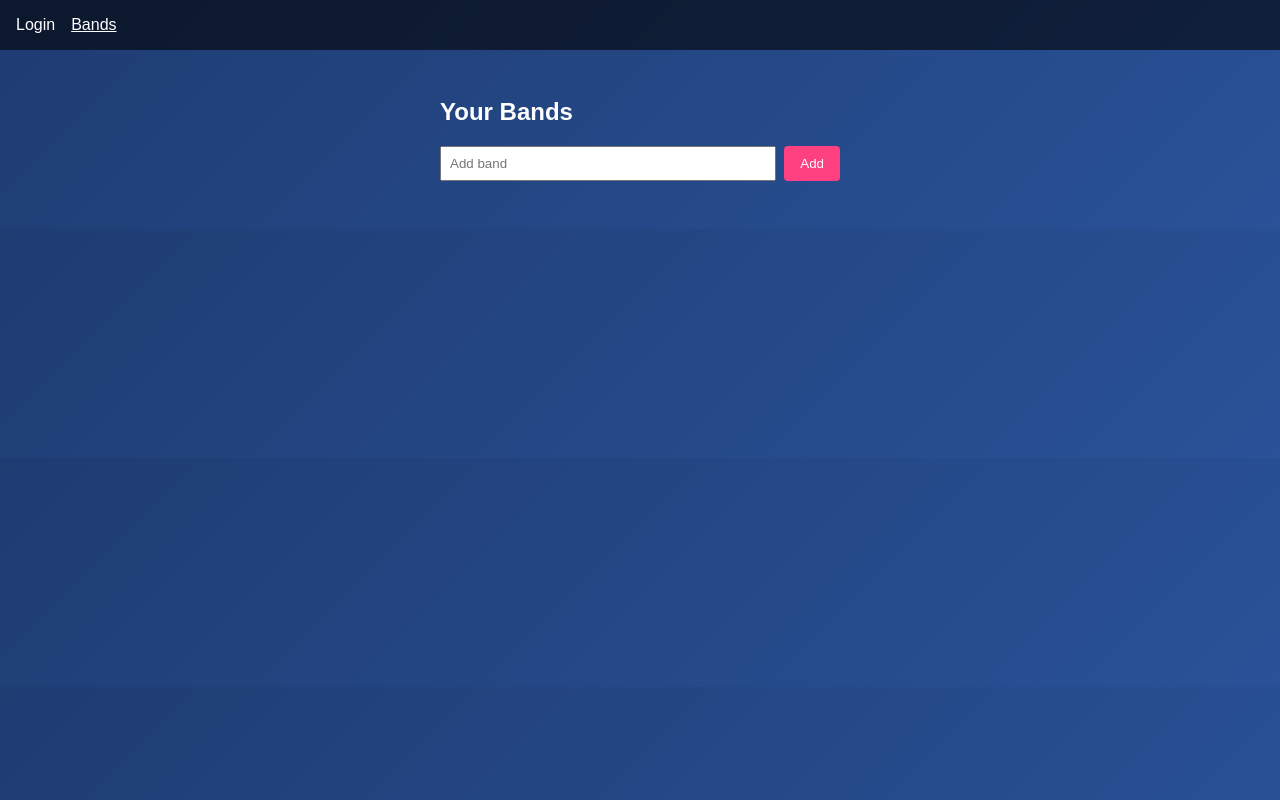
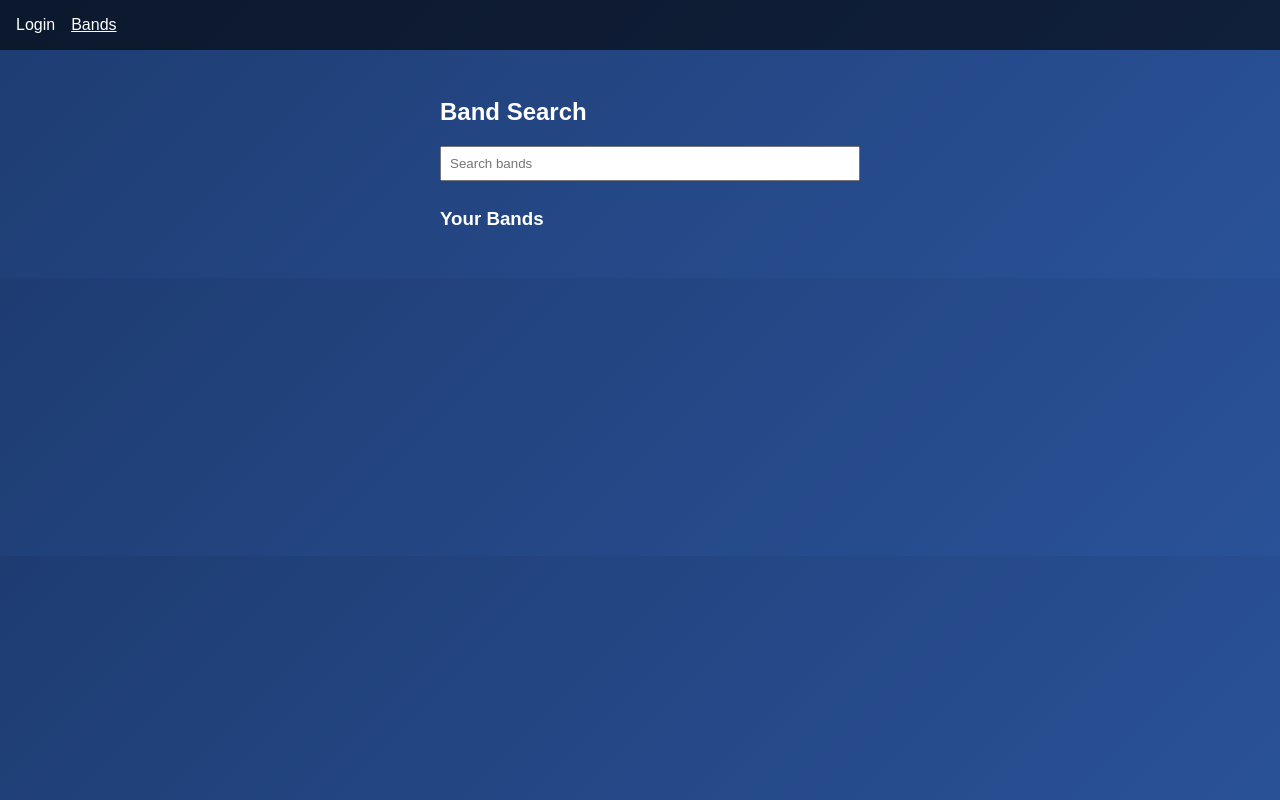
Before and after one commit to chrismeyer10/Konzertkompass, an Angular app in the folder frontend/: page /bands in a window 1280 px wide. Built offline with nearby package versions, Linux system fonts and the light colour scheme.

Commit message:
feat: add band search with global suggestions

```diff
--- a/frontend/src/app/band-list.component.html
+++ b/frontend/src/app/band-list.component.html
@@ -1,12 +1,21 @@
 <div class="band-list">
-  <h2>Your Bands</h2>
-  <form (ngSubmit)="addBand()">
-    <input name="band" [(ngModel)]="newBand" placeholder="Add band" required />
-    <button type="submit">Add</button>
-  </form>
-  <ul>
+  <h2>Band Search</h2>
+  <input
+    name="band"
+    [(ngModel)]="searchTerm"
+    (ngModelChange)="search($event)"
+    placeholder="Search bands"
+  />
+  <ul *ngIf="suggestions.length">
+    <li *ngFor="let band of suggestions" (click)="addBand(band)">
+      {{ band.name }}
+    </li>
+  </ul>
+
+  <h3>Your Bands</h3>
+  <ul class="your-bands">
     <li *ngFor="let band of bands">
-      {{ band }}
+      {{ band.name }}
       <button (click)="removeBand(band)">Remove</button>
     </li>
   </ul>
--- a/frontend/src/app/band-list.component.scss
+++ b/frontend/src/app/band-list.component.scss
@@ -3,20 +3,10 @@
   margin: 2rem auto;
 }
 
-form {
-  display: flex;
-  gap: 0.5rem;
-  margin-bottom: 1rem;
-}
-
 input {
-  flex: 1;
+  width: 100%;
   padding: 0.5rem;
-}
-
-button {
-  padding: 0.5rem 1rem;
-  cursor: pointer;
+  margin-bottom: 0.5rem;
 }
 
 ul {
@@ -25,7 +15,11 @@ ul {
 }
 
 li {
+  padding: 0.25rem 0;
+  cursor: pointer;
+}
+
+.your-bands li {
   display: flex;
   justify-content: space-between;
-  margin-bottom: 0.5rem;
 }
--- a/frontend/src/app/band-list.component.ts
+++ b/frontend/src/app/band-list.component.ts
@@ -1,6 +1,8 @@
 import { Component } from '@angular/core';
 import { CommonModule } from '@angular/common';
 import { FormsModule } from '@angular/forms';
+import { BandSearchService } from './band-search.service';
+import { Band } from './models/band';
 
 @Component({
   selector: 'app-band-list',
@@ -10,18 +12,23 @@ import { FormsModule } from '@angular/forms';
   styleUrl: './band-list.component.scss'
 })
 export class BandListComponent {
-  newBand = '';
-  bands: string[] = [];
+  searchTerm = '';
+  suggestions: Band[] = [];
+  bands: Band[] = [];
 
-  addBand() {
-    const name = this.newBand.trim();
-    if (name) {
-      this.bands.push(name);
-      this.newBand = '';
-    }
+  constructor(private bandSearch: BandSearchService) {}
+
+  search(term: string) {
+    this.bandSearch.search(term).subscribe(bands => (this.suggestions = bands));
   }
 
-  removeBand(band: string) {
-    this.bands = this.bands.filter(b => b !== band);
+  addBand(band: Band) {
+    this.bands.push(band);
+    this.searchTerm = '';
+    this.suggestions = [];
+  }
+
+  removeBand(band: Band) {
+    this.bands = this.bands.filter(b => b.id !== band.id);
   }
 }
--- /dev/null
+++ b/frontend/src/app/band-search.service.ts
@@ -0,0 +1,22 @@
+import { Injectable } from '@angular/core';
+import { HttpClient } from '@angular/common/http';
+import { Observable, map, of } from 'rxjs';
+import { Band } from './models/band';
+
+@Injectable({ providedIn: 'root' })
+export class BandSearchService {
+  constructor(private http: HttpClient) {}
+
+  search(term: string): Observable<Band[]> {
+    if (!term.trim()) {
+      return of([]);
+    }
+
+    const url = `https://musicbrainz.org/ws/2/artist/?query=${encodeURIComponent(term)}&fmt=json&limit=10`;
+    return this.http.get<any>(url).pipe(
+      map((resp) =>
+        (resp.artists || []).map((a: any) => ({ id: a.id, name: a.name } as Band))
+      )
+    );
+  }
+}
--- /dev/null
+++ b/frontend/src/app/models/band.ts
@@ -0,0 +1,4 @@
+export interface Band {
+  id: string;
+  name: string;
+}
```
Also changed, not shown: 1 other file (tests, documents, lock files or other folders).
